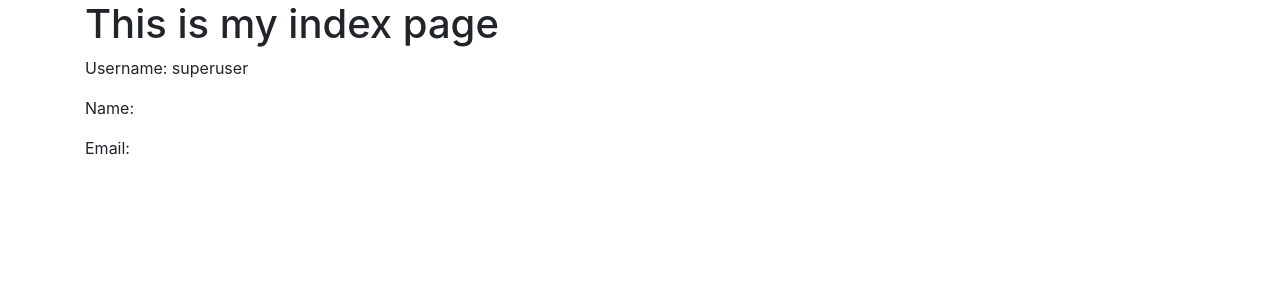
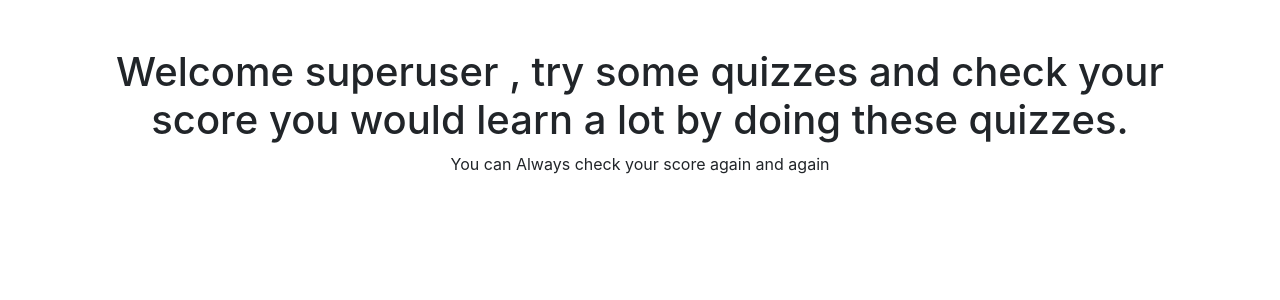
Before and after one commit to igniterab/Online-Quiz-taker, a Django app: page / in a window 1280 px wide. Shown: the part 56-356 px from the top of the page. Run offline with Django 3.2, Linux system fonts and the light colour scheme; a user stored in the database is signed in; some libraries are stand-ins or nearby versions.

Commit message:
added a few updates in the ui sections

```diff
--- a/online_test/urls.py
+++ b/online_test/urls.py
@@ -1,18 +1,3 @@
-"""online_test URL Configuration
-
-The `urlpatterns` list routes URLs to views. For more information please see:
-    https://docs.djangoproject.com/en/2.0/topics/http/urls/
-Examples:
-Function views
-    1. Add an import:  from my_app import views
-    2. Add a URL to urlpatterns:  path('', views.home, name='home')
-Class-based views
-    1. Add an import:  from other_app.views import Home
-    2. Add a URL to urlpatterns:  path('', Home.as_view(), name='home')
-Including another URLconf
-    1. Import the include() function: from django.urls import include, path
-    2. Add a URL to urlpatterns:  path('blog/', include('blog.urls'))
-"""
 from django.contrib import admin
 from django.urls import path, include
 
--- a/quiz/templates/base.html
+++ b/quiz/templates/base.html
@@ -4,8 +4,12 @@
 
 <head>
   <meta charset="utf-8">
+  <meta name="viewport" content="width=device-width, initial-scale=1">
 
-  <title>{% trans "Example Quiz Website" %} | {% block title %}{% endblock %}</title>
+  <!-- Bootstrap CSS -->
+  <link href="https://cdn.jsdelivr.net/npm/bootstrap@5.0.1/dist/css/bootstrap.min.css" rel="stylesheet" integrity="sha384-+0n0xVW2eSR5OomGNYDnhzAbDsOXxcvSN1TPprVMTNDbiYZCxYbOOl7+AMvyTG2x" crossorigin="anonymous">
+
+  <title>{% trans "Quizit : " %}{% block title %}{% endblock %}</title>
   <meta name="description" content="{% block description %}{% endblock %}">
 
   <!-- styles -->
@@ -67,6 +71,8 @@
 
   <!-- After the quiz content -->
 
+  <!-- Option 1: Bootstrap Bundle with Popper -->
+  <script src="https://cdn.jsdelivr.net/npm/bootstrap@5.0.1/dist/js/bootstrap.bundle.min.js" integrity="sha384-gtEjrD/SeCtmISkJkNUaaKMoLD0//ElJ19smozuHV6z3Iehds+3Ulb9Bn9Plx0x4" crossorigin="anonymous"></script>
 
 </body>
 
--- a/quiz/templates/index.html
+++ b/quiz/templates/index.html
@@ -1,11 +1,26 @@
 {% extends "base.html" %}
 
 {% block content %}
-<h1>This is my index page</h1>
+<br><br>
+
 {% if user.is_authenticated %}
-    <p>Username: {{user.username}}</p>
-    <p>Name: {{user.first_name}} {{user.last_name}}</p>
-    <p>Email: {{user.email}}</p>
+
+<center><h1>Welcome {{user.username}} , try some quizzes and check your score you would learn a lot by doing these quizzes.</h1>
+    <p>You can Always check your score again and again</p></center>
+
+
+
+{% else %}
+
+<center><h1>Welcome to Quizit now take part in various quizzes and check your results immediately.</h1>
+    <p>You can Always check your score again and again</p>
+    <br>
+    <br>
+
+    <h4>If you are not provided with the login credntials by your department , try contacting them for the same or give it a try using dummyuser as username and password as pass@1234.</h4>
+    </center>
+
 {% endif %}
 
+
 {% endblock  %}
--- a/quiz/templates/login.html
+++ b/quiz/templates/login.html
@@ -1,6 +1,7 @@
 {% extends "base.html" %} {% block content %}
 
 <div class="col-md-6 offset-md-3">
+    <br><br>
     <h1 class="text-center">Login</h1>
     <form method="POST">
         {% csrf_token %}
@@ -10,6 +11,7 @@
         <div class="form-group">
             <input type="password" class="form-control" placeholder=" Enter Password" name="password">
         </div>
+        <p>Try contacting your dept for credentials or try using dummyuser as username and password as pass@1234</p>
         <button type="submit" class="btn btn-primary">Login</button>
     </form>
 </div>
--- a/quiz/templates/quiz/category_list.html
+++ b/quiz/templates/quiz/category_list.html
@@ -3,8 +3,9 @@
 {% block title %}{% trans "All Quizzes" %}{% endblock %}
 
 {% block content %}
+<br><br>
 <h2>{% trans "Category list" %}</h2>
-
+<br><br>
 <ul>
   {% for cat in category_list %}
   <li>
--- a/quiz/templates/quiz/quiz_detail.html
+++ b/quiz/templates/quiz/quiz_detail.html
@@ -5,8 +5,10 @@
 {% endblock %}
 
 {% block content %}
+<br><br>
 <h2>{{ quiz.title }}</h2>
-<h3>{% trans "Category" %}: {{ quiz.category }}</h3>
+<h5>{% trans "Category" %}: {{ quiz.category }}</h5>
+<br><br>
 {% if quiz.single_attempt %}
   <h4>{% trans "You will only get one attempt at this quiz" %}.</h4>
 {% endif %}
--- a/quiz/templates/quiz/quiz_list.html
+++ b/quiz/templates/quiz/quiz_list.html
@@ -3,9 +3,10 @@
 {% load quiz_tags %}
 {% block title %}{% trans "All Quizzes" %}{% endblock %}
 
-{% block content %}
+{% block content %}<br><br>
 <h2>{% trans "List of quizzes" %}</h2>
     {% if quiz_list %}
+	<br><br>
 		<table class="table table-bordered table-striped">
 
 		  <thead>
--- a/quiz/urls.py
+++ b/quiz/urls.py
@@ -5,43 +5,27 @@ from .views import QuizListView, CategoriesListView,\
 from django.urls import path
 
 
-urlpatterns = [         url(regex=r'^$', view=index, name='index'),
-                        url(regex=r'^login/$', view=login_user, name='login'),
-                        url(regex=r'^logout/$', view=logout_user, name='logout'),
-                       url(regex=r'^quizzes/$',
-                           view=QuizListView.as_view(),
-                           name='quiz_index'),
+urlpatterns = [
+    url(regex=r'^$', view=index, name='index'),
+    url(regex=r'^login/$', view=login_user, name='login'),
+    url(regex=r'^logout/$', view=logout_user, name='logout'),
+    url(regex=r'^quizzes/$', view=QuizListView.as_view(), name='quiz_index'),
+    url(regex=r'^category/$', view=CategoriesListView.as_view(),
+        name='quiz_category_list_all'),
+    #url(regex=r'^create/$', view=QuizListView.as_view(), name='quiz_create'),
+    url(regex=r'^category/(?P<category_name>[\w|\W-]+)/$',
+        view=ViewQuizListByCategory.as_view(), name='quiz_category_list_matching'),
 
-                   # url(regex=r'^create/$',
-                    #       view=QuizListView.as_view(),
-                     #      name='quiz_create'),
+    url(regex=r'^progress/$', view=QuizUserProgressView.as_view(), name='quiz_progress'),
+    url(regex=r'^marking/$', view=QuizMarkingList.as_view(), name='quiz_marking'),
 
-                       url(regex=r'^category/$',
-                           view=CategoriesListView.as_view(),
-                           name='quiz_category_list_all'),
+    url(regex=r'^marking/(?P<pk>[\d.]+)/$',
+        view=QuizMarkingDetail.as_view(), name='quiz_marking_detail'),
 
-                       url(regex=r'^category/(?P<category_name>[\w|\W-]+)/$',
-                           view=ViewQuizListByCategory.as_view(),
-                           name='quiz_category_list_matching'),
+    #  passes variable 'quiz_name' to quiz_take view
+    url(regex=r'^(?P<slug>[\w-]+)/$',
+        view=QuizDetailView.as_view(), name='quiz_start_page'),
 
-                       url(regex=r'^progress/$',
-                           view=QuizUserProgressView.as_view(),
-                           name='quiz_progress'),
-
-                       url(regex=r'^marking/$',
-                           view=QuizMarkingList.as_view(),
-                           name='quiz_marking'),
-
-                       url(regex=r'^marking/(?P<pk>[\d.]+)/$',
-                           view=QuizMarkingDetail.as_view(),
-                           name='quiz_marking_detail'),
-
-                       #  passes variable 'quiz_name' to quiz_take view
-                       url(regex=r'^(?P<slug>[\w-]+)/$',
-                           view=QuizDetailView.as_view(),
-                           name='quiz_start_page'),
-
-                       url(regex=r'^(?P<quiz_name>[\w-]+)/take/$',
-                           view=QuizTake.as_view(),
-                           name='quiz_question'),
+    url(regex=r'^(?P<quiz_name>[\w-]+)/take/$',
+        view=QuizTake.as_view(), name='quiz_question'),
 ]
--- a/quiz/views.py
+++ b/quiz/views.py
@@ -1,5 +1,4 @@
 import random
-
 from django.contrib.auth.decorators import login_required, permission_required
 from django.core.exceptions import PermissionDenied
 from django.shortcuts import get_object_or_404, render
@@ -33,6 +32,7 @@ class SittingFilterTitleMixin(object):
 class QuizListView(ListView):
     model = Quiz
     # @login_required
+
     def get_queryset(self):
         queryset = super(QuizListView, self).get_queryset()
         return queryset.filter(draft=False)
@@ -235,8 +235,6 @@ class QuizTake(FormView):
         return render(self.request, 'result.html', results)
 
 
-
-
 def index(request):
     return render(request, 'index.html', {})
 
```
Also changed, not shown: quiz/templates/progress.html (+10 -9 lines), db.sqlite3.
